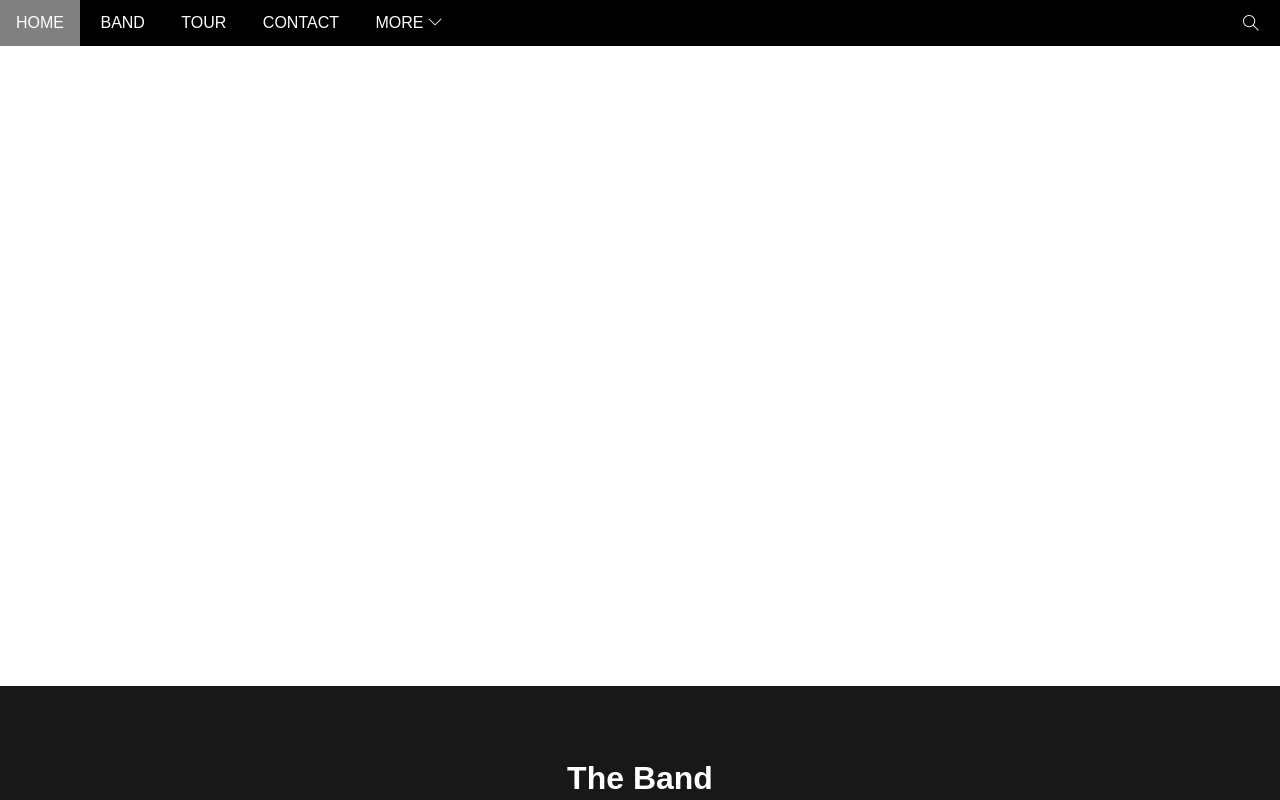
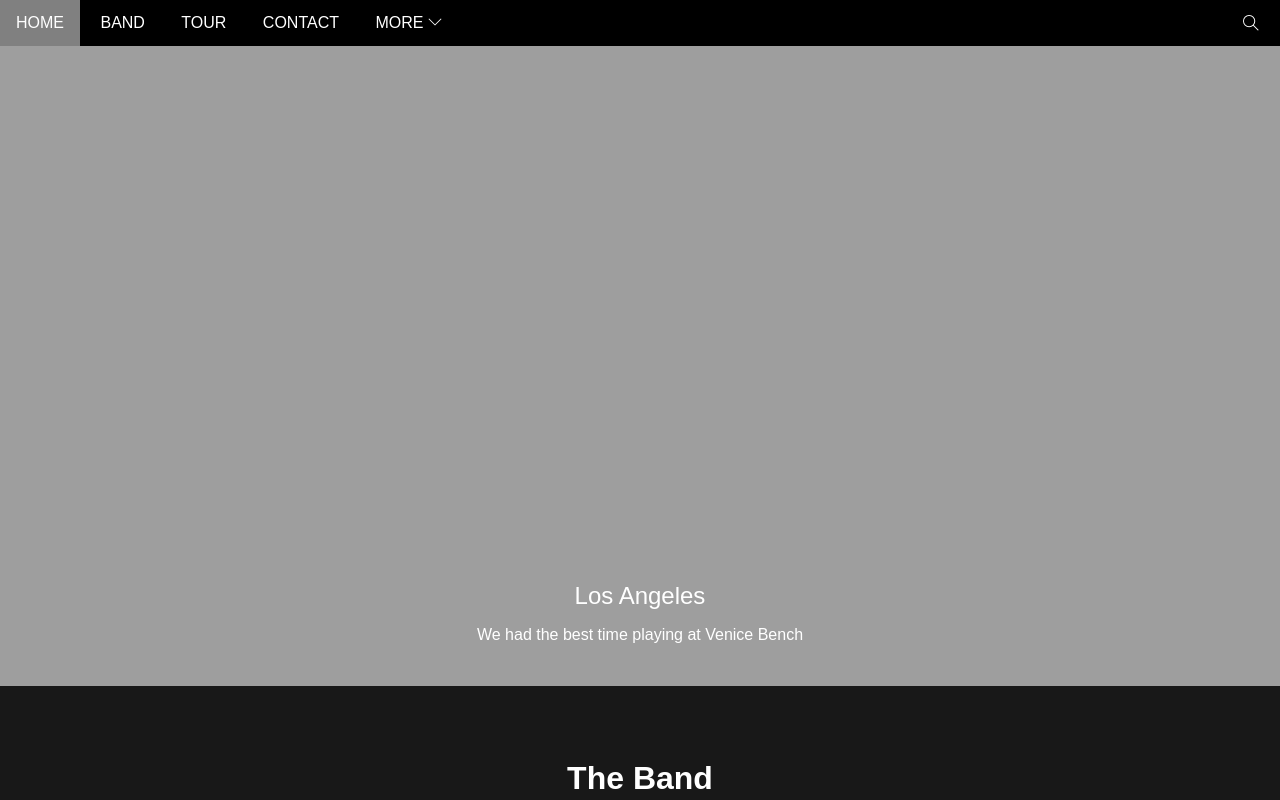
Before and after one commit to DemonDucky/test-websitejz, a plain HTML site: page index.html in a window 1280 px wide. Shown: the top 800 px of the page. Drawn offline with Linux system fonts and the light colour scheme; the site is published under a folder, as on GitHub Pages, so addresses that start at the root find nothing.

Commit message:
Update style.css

```diff
--- a/essets/style.css
+++ b/essets/style.css
@@ -83,7 +83,7 @@ header {
 .slider {
     margin-top: 46px;
     padding-top: 50%;
-    background-image: url(/essets/icon/anh1.jpg);
+    background-image: url(./icon/anh1.jpg);
     background-repeat: no-repeat;
     background-size: cover;
     position: relative;
```
